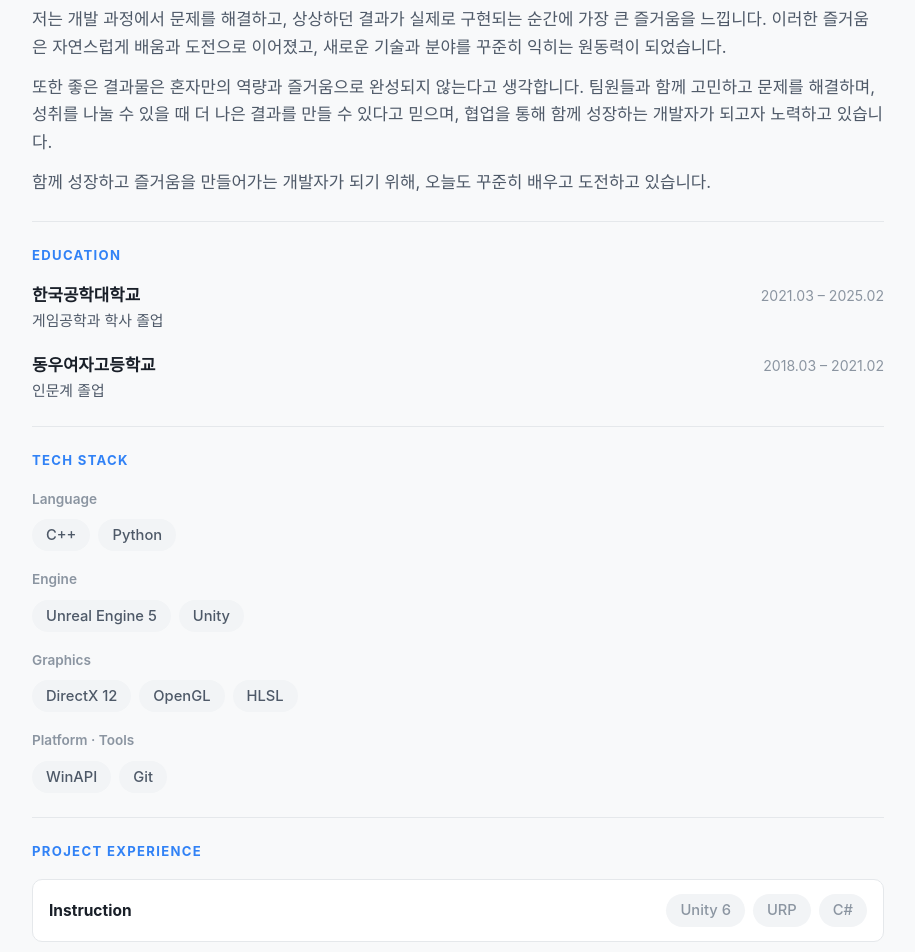
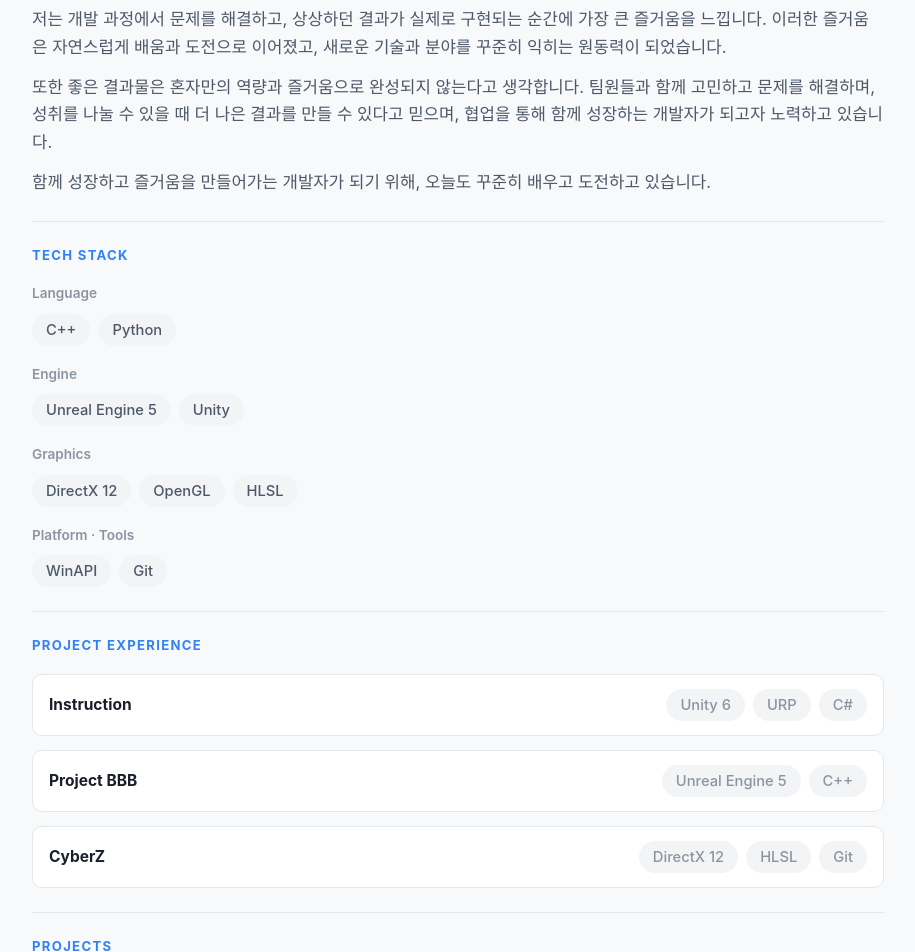
Before and after one commit to KimJinsun610/KimJinsun610.github.io, a Jekyll site: the page index.html, which Jekyll copies as it is, in a window 1280 px wide. Shown: the part 386-1338 px from the top of the page, without its empty margins (182-1097 px from the left). Built offline with Jekyll 4.4.1, drawn with Linux system fonts in a browser that asks for light colours; some web fonts are replaced.

Commit message:
학력란 삭제

```diff
--- a/assets/css/portfolio.css
+++ b/assets/css/portfolio.css
@@ -100,20 +100,6 @@ body {
   flex-direction: column;
   gap: 12px;                  /* 14 → 12 */
 }
-
-/* ── Education ─────────────────────── */
-.edu-list { display: flex; flex-direction: column; gap: 20px; }
-
-.edu-item {
-  display: flex;
-  justify-content: space-between;
-  align-items: flex-start;
-  gap: 12px;
-}
-
-.edu-school { font-size: 1.05rem; font-weight: 700; }   /* 0.95 → 1.05 */
-.edu-dept   { font-size: 0.93rem; color: var(--text-2); margin-top: 2px; }  /* 0.85 → 0.93 */
-.edu-period { font-size: 0.88rem; color: var(--text-3); white-space: nowrap; flex-shrink: 0; padding-top: 2px; }  /* 0.8 → 0.88 */
 
 /* ── Tech Stack ─────────────────────── */
 .stack-grid {
@@ -1004,5 +990,4 @@ body {
   .section { padding: 20px 0; }
   .card { padding: 24px; }
   .card-meta { grid-template-columns: 1fr; }
-  .edu-item { flex-direction: column; gap: 2px; }
 }
--- a/index.html
+++ b/index.html
@@ -41,29 +41,6 @@
         협업을 통해 함께 성장하는 개발자가 되고자 노력하고 있습니다.</p>
       <p>함께 성장하고 즐거움을 만들어가는 개발자가 되기 위해,
         오늘도 꾸준히 배우고 도전하고 있습니다.</p>
-    </div>
-  </section>
-
-  <hr class="divider">
-
-  <!-- ── Education ── -->
-  <section class="section">
-    <p class="section-eyebrow">Education</p>
-    <div class="edu-list">
-      <div class="edu-item">
-        <div>
-          <p class="edu-school">한국공학대학교</p>
-          <p class="edu-dept">게임공학과 학사 졸업</p>
-        </div>
-        <p class="edu-period">2021.03 – 2025.02</p>
-      </div>
-      <div class="edu-item">
-        <div>
-          <p class="edu-school">동우여자고등학교</p>
-          <p class="edu-dept">인문계 졸업</p>
-        </div>
-        <p class="edu-period">2018.03 – 2021.02</p>
-      </div>
     </div>
   </section>
 
```
